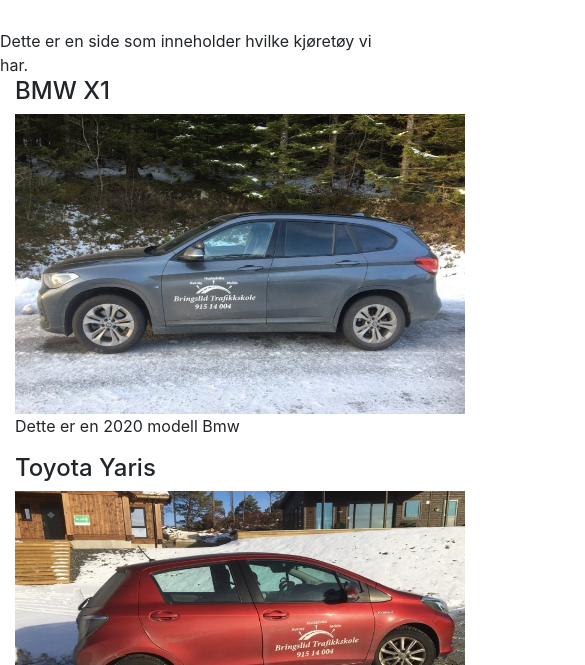
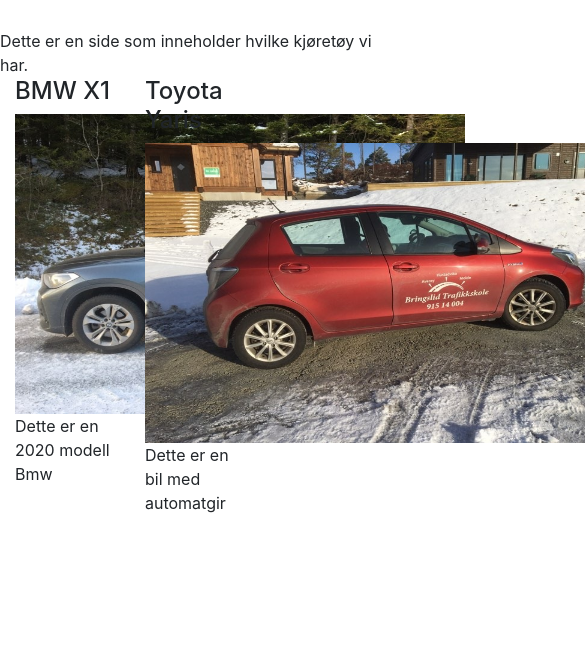
Before and after one commit to jarlsondre/Bringslid-Trafikkskole, a plain HTML site: page kjoretoy.html in a window 390 px wide. Shown: the part 179-844 px from the top of the page, 585 px wide, since content can reach past the window. Drawn offline with nearby package versions, Linux system fonts and the light colour scheme.

Commit message:
Update kjoretoy.html

```diff
--- a/kjoretoy.html
+++ b/kjoretoy.html
@@ -45,12 +45,12 @@
 	Dette er en side som inneholder hvilke kjøretøy vi har.
 	<div class="container">
 		<div class="row">
-			<div class="col-sm-4">
+			<div class="col-4">
 				<h4>BMW X1 </h4>
 				<img src="bringslidtrafikkskole-bmw.jpg" alt="bmw" width="450" height="300">
 				<p>Dette er en 2020 modell Bmw </p>
 			</div>
-			<div class="col-sm-4">
+			<div class="col-4">
 				<h4>Toyota Yaris </h4>
 				<img src="bringslidtrafikkskole-yaris.jpg" alt="bmw" width="450" height="300">
 				<p>Dette er en bil med automatgir </p>
```
